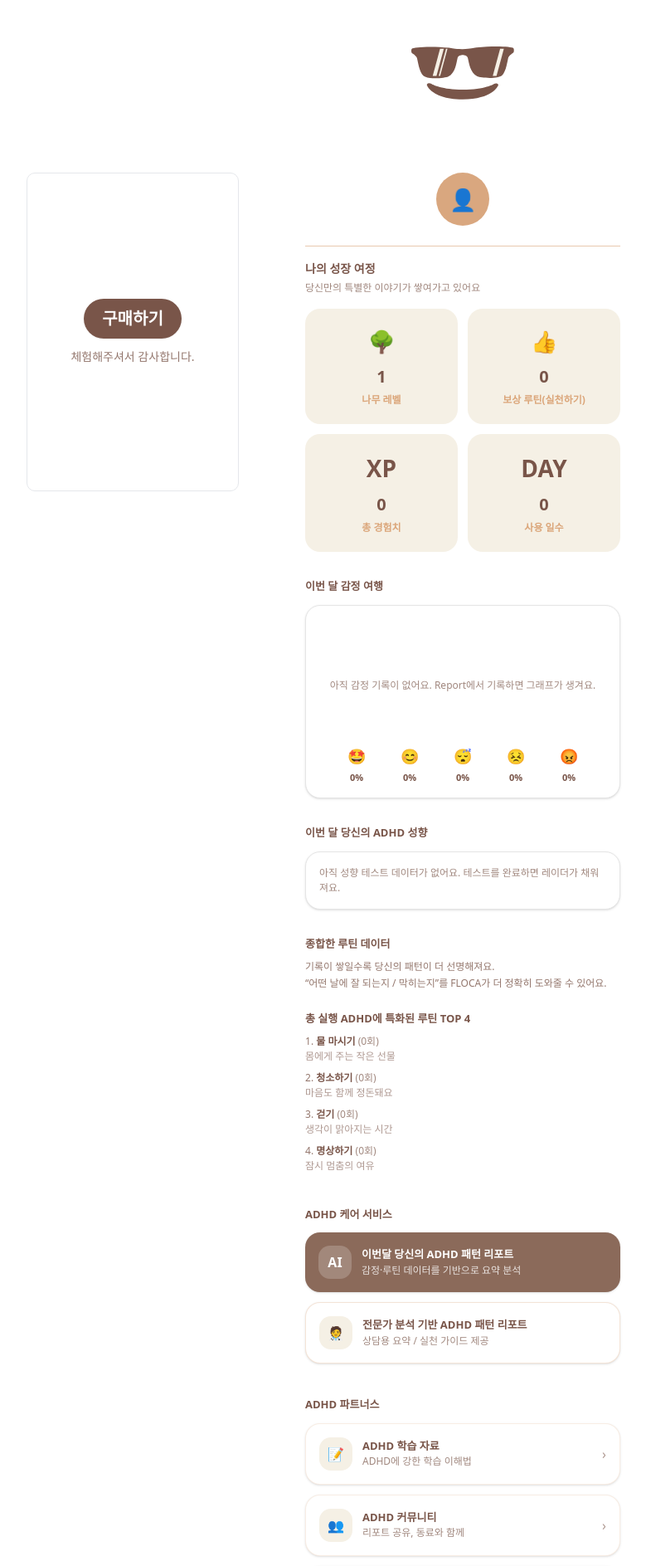
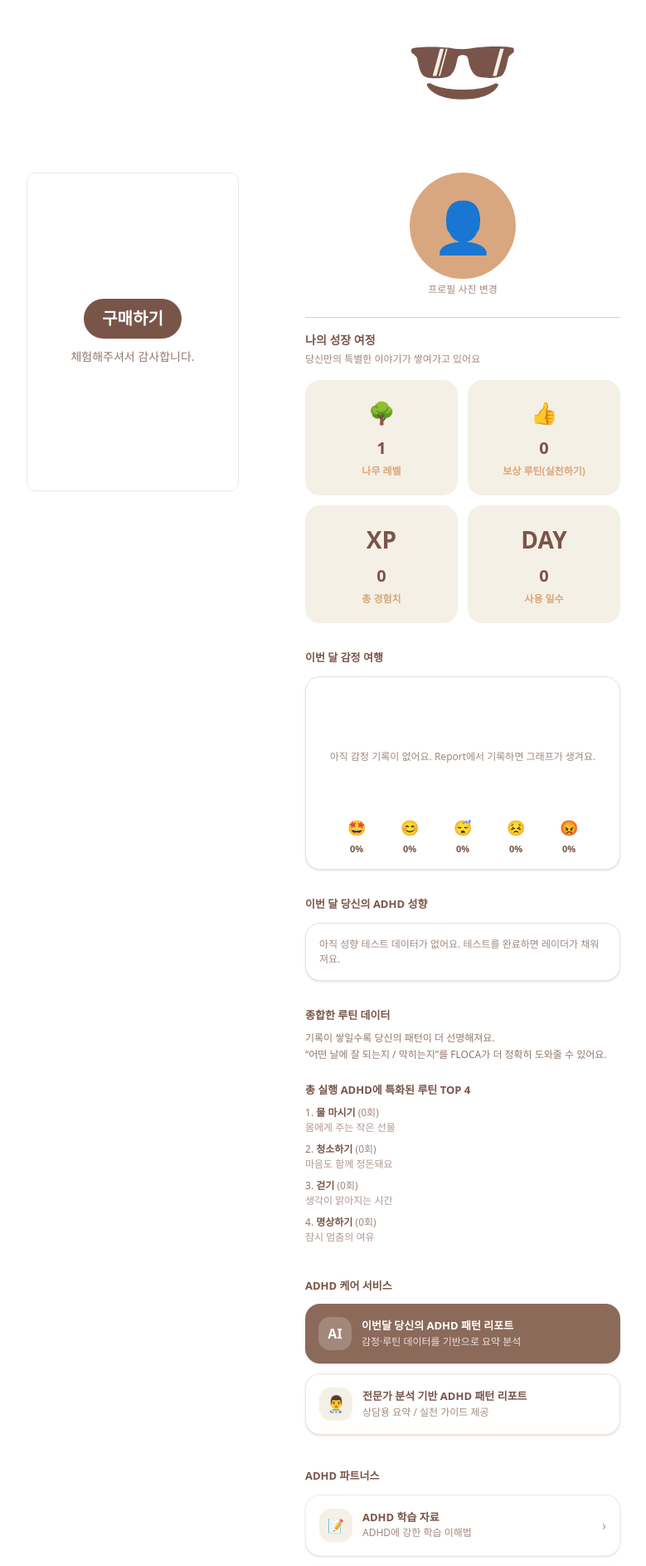
Before and after one commit to msh9176-moondi/ADHD_NFC_FE, a React (Vite) app: page /profile in a window 1280 px wide. Shown: the top 1887 px of the page at 83% size, without its empty margins (242-1021 px from the left). Built offline with nearby package versions, Linux system fonts and the light colour scheme.

Commit message:
프로필 페이지 작성

```diff
--- a/src/pages/market/Market.tsx
+++ b/src/pages/market/Market.tsx
@@ -277,7 +277,8 @@ function MarketPage() {
                         <PolarGrid />
                         <Radar
                           dataKey="score"
-                          fill="var(--color-score)"
+                          fill="#DBA67A"
+                          stroke="#DBA67A"
                           fillOpacity={0.6}
                         />
                       </RadarChart>
--- a/src/pages/profile/Profile.tsx
+++ b/src/pages/profile/Profile.tsx
@@ -1,4 +1,3 @@
-import { useMemo } from 'react';
 import { useNavigate } from 'react-router-dom';
 import { Card } from '@/components/ui/card';
 import { PrimaryPillButton } from '@/components/common/PillButton';
@@ -25,6 +24,7 @@ import {
   readTraitScores,
   type TraitKey,
 } from '@/utils/traitScore';
+import { useEffect, useMemo, useState } from 'react';
 
 const ROUTINES_META = [
   {
@@ -68,6 +68,29 @@ const chartConfig = {
 } satisfies ChartConfig;
 
 function ProfilePage() {
+  const [avatar, setAvatar] = useState<string | null>(null);
+
+  useEffect(() => {
+    const saved = localStorage.getItem('floca_avatar');
+    if (saved) setAvatar(saved);
+  }, []);
+
+  const handleAvatarChange = (e: React.ChangeEvent<HTMLInputElement>) => {
+    const file = e.target.files?.[0];
+    if (!file) return;
+
+    // 이미지 파일만
+    if (!file.type.startsWith('image/')) return;
+
+    const reader = new FileReader();
+    reader.onload = () => {
+      const dataUrl = reader.result as string;
+      setAvatar(dataUrl);
+      localStorage.setItem('floca_avatar', dataUrl);
+    };
+    reader.readAsDataURL(file);
+  };
+
   const navigate = useNavigate();
 
   // progress store (필드가 프로젝트마다 다를 수 있으니 안전 캐스팅)
@@ -173,11 +196,33 @@ function ProfilePage() {
       <div className="max-w-md mx-auto">
         {/* 상단 프로필 */}
         <div className="pt-8 flex flex-col items-center">
-          <div className="w-16 h-16 rounded-full bg-[#D9A77F] flex items-center justify-center">
-            <span className="text-[26px]" aria-hidden>
-              👤
-            </span>
-          </div>
+          {/* 아바타(클릭 = 사진 변경) */}
+          <label className="cursor-pointe flex flex-col items-center justify-center">
+            <div className="w-32 h-32 rounded-full bg-[#D9A77F] flex items-center justify-center overflow-hidden transition hover:opacity-90 hover:scale-[1.02]">
+              {avatar ? (
+                <img
+                  src={avatar}
+                  alt="프로필 사진"
+                  className="w-full h-full object-cover"
+                />
+              ) : (
+                <span className="text-[60px]" aria-hidden>
+                  👤
+                </span>
+              )}
+            </div>
+
+            {/* hidden input */}
+            <input
+              type="file"
+              accept="image/*"
+              className="hidden"
+              onChange={handleAvatarChange}
+            />
+            <p className="text-[12px] text-[#795549]/70 mt-1">
+              프로필 사진 변경
+            </p>
+          </label>
 
           <div className="w-full border-t border-[#DBA67A]/60 mt-6" />
 
@@ -314,7 +359,8 @@ function ProfilePage() {
                   <PolarAngleAxis dataKey="axis" tick={{ fontSize: 11 }} />
                   <Radar
                     dataKey="score"
-                    fill="var(--color-score)"
+                    fill="#DBA67A"
+                    stroke="#DBA67A"
                     fillOpacity={0.35}
                   />
                 </RadarChart>
@@ -383,7 +429,9 @@ function ProfilePage() {
             >
               <div className="flex items-center gap-3">
                 <div className="w-10 h-10 rounded-xl bg-[#F5F0E5] flex items-center justify-center">
-                  <span aria-hidden>🧑‍⚕️</span>
+                  <span aria-hidden className="text-[20px]">
+                    👨‍⚕️
+                  </span>
                 </div>
                 <div>
                   <div className="text-[13px] font-semibold text-[#795549]">
@@ -410,13 +458,13 @@ function ProfilePage() {
                 title: 'ADHD 학습 자료',
                 desc: 'ADHD에 강한 학습 이해법',
                 icon: '📝',
-                to: '/partners/study',
+                to: 'https://blog.naver.com/msh4688',
               },
               {
                 title: 'ADHD 커뮤니티',
                 desc: '리포트 공유, 동료와 함께',
                 icon: '👥',
-                to: '/partners/community',
+                to: 'https://open.kakao.com/o/gOW56u7h',
               },
               {
                 title: '병원 연계 서비스',
@@ -428,7 +476,13 @@ function ProfilePage() {
               <button
                 key={it.title}
                 type="button"
-                onClick={() => navigate(it.to)}
+                onClick={() => {
+                  if (it.to.startsWith('http')) {
+                    window.open(it.to, '_blank', 'noopener,noreferrer');
+                  } else {
+                    navigate(it.to);
+                  }
+                }}
                 className="w-full text-left bg-white rounded-2xl p-4 shadow-sm border border-[#DBA67A]/20"
               >
                 <div className="flex items-center justify-between">
--- a/src/pages/report/Report.tsx
+++ b/src/pages/report/Report.tsx
@@ -219,7 +219,7 @@ function ReportPage() {
             onClick={handleSubmit}
           >
             <span aria-hidden>🎁</span>
-            <span>나를 위한 선물 보러가기 →</span>
+            <span>나를 위한 선물 보러가기/저장 →</span>
           </PrimaryPillButton>
 
           <p className="text-center text-[12px] text-[#795549]/70 mt-2">
```
